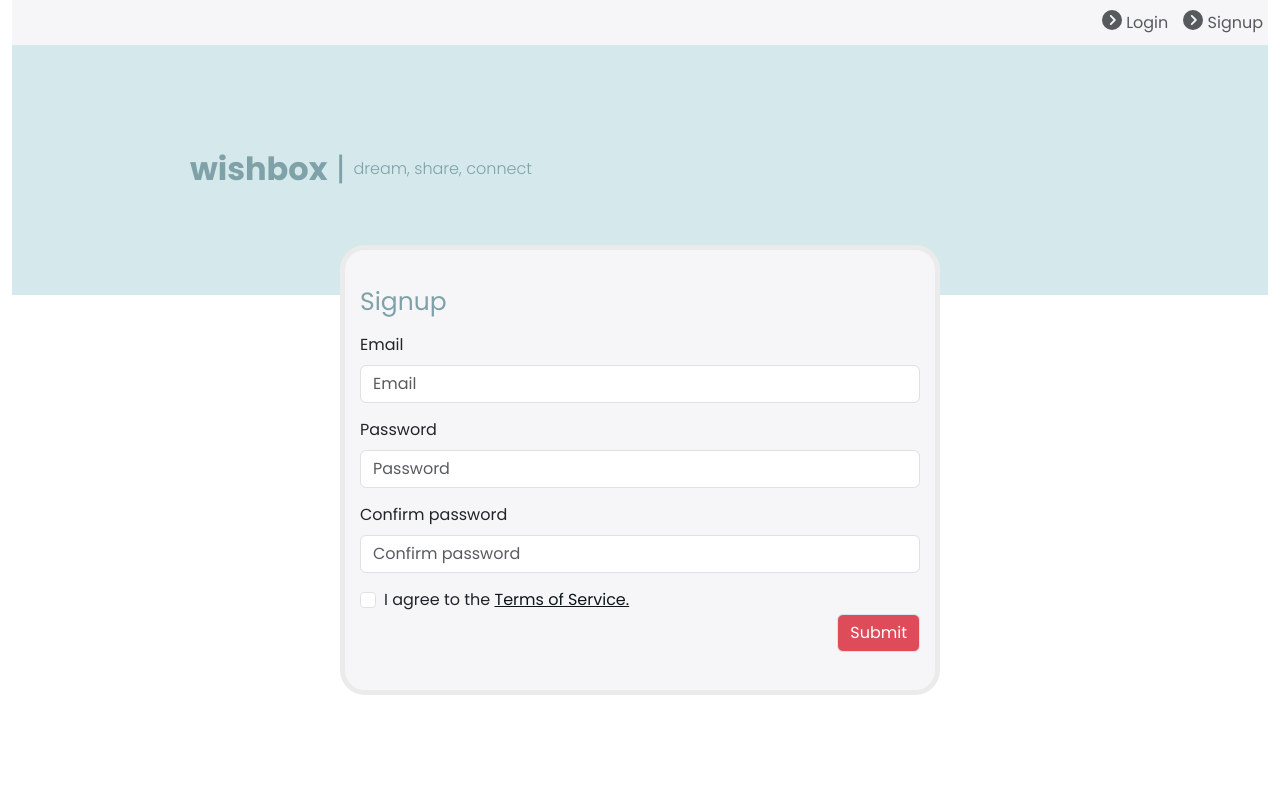
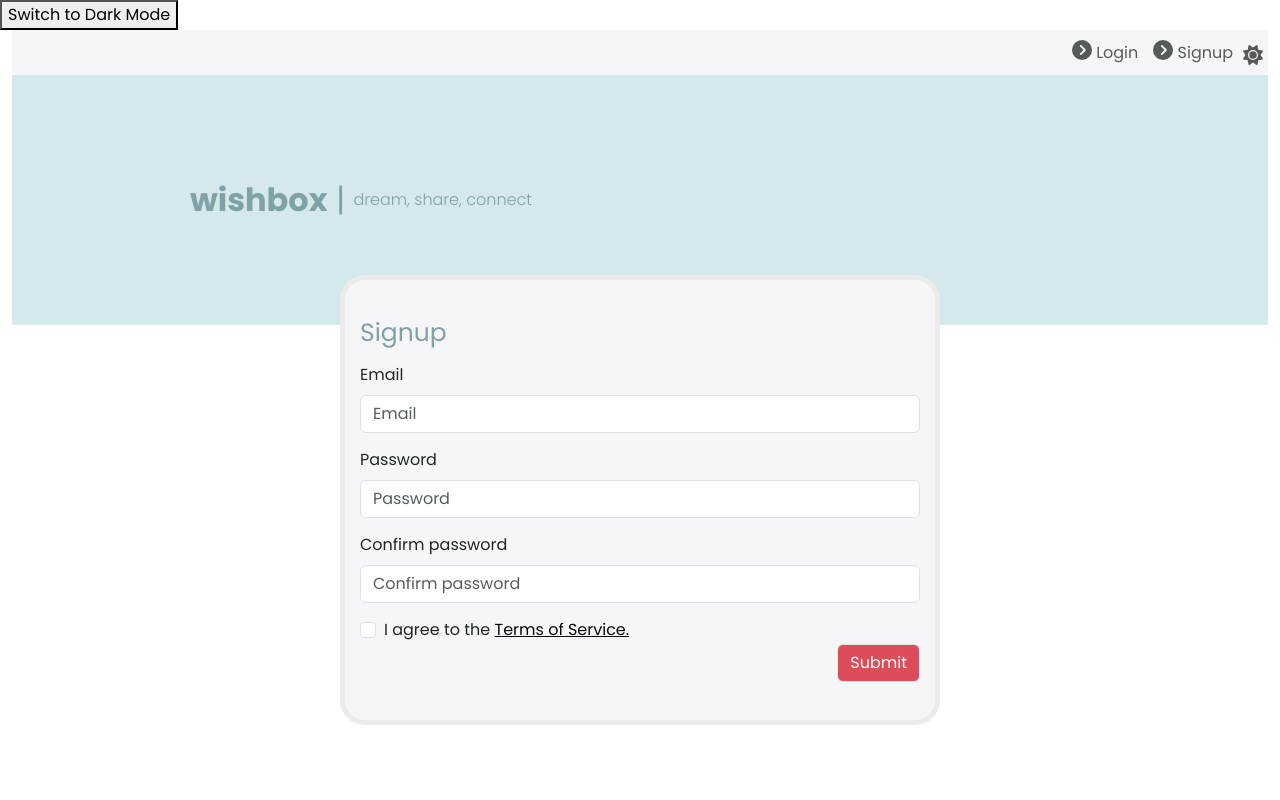
Before and after one commit to nestorjunior/list.me, a React (Vite) app: page /signup in a window 1280 px wide. Shown: the top 800 px of the page. Built offline with nearby package versions, Linux system fonts and the light colour scheme.

Commit message:
feat: include icons sun, moon

```diff
--- a/src/App.tsx
+++ b/src/App.tsx
@@ -1,20 +1,26 @@
-import { BrowserRouter as Router, Routes, Route } from 'react-router-dom'
-import { Home } from './pages/Home'
-import { LoginPage } from './pages/Login'
-import { SignupAccount } from './pages/Signup'
+import { BrowserRouter as Router } from 'react-router-dom';
+import { AppRoutes } from './routes/AppRoutes';
+import { ThemeProvider } from 'styled-components';
+import { lightTheme, darkTheme } from './styles/Theme';
+import { useState } from 'react';
 
 export function App() {
+  const [darkMode, setDarkMode] = useState(false);
+
+	const toggleTheme = () => {
+		setDarkMode(prevMode => !prevMode);
+	}
+
   return (
-    <>
+    <ThemeProvider theme={darkMode ? darkTheme : lightTheme}>
       <Router>
         <div className='App'>
-          <Routes>
-            <Route path='/' element={<Home />} />
-						<Route path='/login' element={<LoginPage />} />
-						<Route path='/signup' element={<SignupAccount />} />
-          </Routes>
+					<button onClick={toggleTheme}>
+            {darkMode ? 'Switch to Light Mode' : 'Switch to Dark Mode'}
+          </button>
+          <AppRoutes />
         </div>
       </Router>
-    </>
-  )
+    </ThemeProvider>
+  );
 }
--- a/src/assets/styles/_variables.scss
+++ b/src/assets/styles/_variables.scss
@@ -8,9 +8,9 @@
 	--blue-600: #7fa2a8!important;
 	--blue-800: #abd4ca!important;
 	--blue-900: #6da2a0!important;
-	--blue-bold: blue!important;
+	--blue-bold: #0000ff!important;
   --black-100: #525656!important;
-	--black-900: #0D171B!important;
+	--black-900: #090a0a!important;
   --orange-100: #fe9486!important;
   --orange-300: #FF3F25!important;
 	--orange-500: rgba(220, 53, 69, 1)!important;
@@ -22,7 +22,7 @@
   --gray-300: #B5BCC1!important;
 	--gray-400: #7A7A7A!important;
 	--gray-500: #212529bf!important;
-	--gray-600: rgba(33, 37, 41, 0.75)!important;
+	--gray-600: #212529bf!important;
 	--rose-100: #fbf6f6!important;
 }
 
--- a/src/components/Icons/index.tsx
+++ b/src/components/Icons/index.tsx
@@ -8,6 +8,8 @@ import {
 	faShareNodes,
 	faStar,
 	faThumbTack,
+	faSun,
+	faMoon,
 	faChevronDown
 } from '@fortawesome/free-solid-svg-icons';
 
@@ -21,6 +23,8 @@ import {
 	StyledIconsShareNodes,
 	StyledIconStar,
 	StyledIconThumbTack,
+	StyledIconSun,
+	StyledIconMoon,
 	StyledIconChevronDown
 } from './styles';
 
@@ -84,6 +88,18 @@ export function IconThumbTack () {
 	)
 }
 
+export function IconSun () {
+	return(
+		<StyledIconSun icon={faSun} />
+	)
+}
+
+export function IconMoon () {
+	return(
+		<StyledIconMoon icon={faMoon} />
+	)
+}
+
 export function IconChevronDown() {
   return (
     <StyledIconChevronDown icon={faChevronDown} />
--- a/src/components/Icons/styles.ts
+++ b/src/components/Icons/styles.ts
@@ -10,6 +10,8 @@ import {
 	faShareNodes,
 	faStar,
 	faThumbTack,
+	faSun,
+	faMoon,
 	faChevronDown
 } from '@fortawesome/free-solid-svg-icons';
 
@@ -124,6 +126,26 @@ export const StyledIconThumbTack = styled(FontAwesomeIcon).attrs({
 	margin-right: 0.625rem;
 `;
 
+export const StyledIconSun = styled(FontAwesomeIcon).attrs({
+	icon: faSun
+})`
+  cursor: pointer;
+  color: var(--gray-500);
+	margin-top: 5px;
+	font-size: 1.25rem;
+	margin-left: 0.625rem;
+`;
+
+export const StyledIconMoon = styled(FontAwesomeIcon).attrs({
+	icon: faMoon
+})`
+  cursor: pointer;
+  color: var(--gray-500);
+	margin-top: 5px;
+	font-size: 1.25rem;
+	margin-left: 0.625rem;
+`;
+
 // Function that affects the icon: show more products.
 const jump = keyframes`
   0% {
--- a/src/components/Navbar/index.tsx
+++ b/src/components/Navbar/index.tsx
@@ -1,5 +1,5 @@
 import Link from '../Link/';
-import { IconCircleChevronRight } from '../Icons';
+import { IconCircleChevronRight, IconSun, IconMoon } from '../Icons';
 import { NavbarContainer, Container } from './styles'
 
 
@@ -9,6 +9,7 @@ export function Navbar() {
       <Container>
 				<Link to="/login"><IconCircleChevronRight /> Login</Link>
 				<Link to="/signup"><IconCircleChevronRight /> Signup</Link>
+				<IconSun />
       </Container>
     </NavbarContainer>
   );
--- a/src/main.tsx
+++ b/src/main.tsx
@@ -3,7 +3,6 @@ import ReactDOM from 'react-dom/client'
 import { App } from './App.tsx'
 import './assets/styles/global.scss'
 import { ResetStyles } from './styles/ResetStyles'
-
 
 ReactDOM.createRoot(document.getElementById('root')!).render(
   <React.StrictMode>
--- /dev/null
+++ b/src/routes/AppRoutes.tsx
@@ -0,0 +1,15 @@
+import React from 'react';
+import { Routes, Route } from 'react-router-dom';
+import { Home } from '../pages/Home';
+import { LoginPage } from '../pages/Login';
+import { SignupAccount } from '../pages/Signup';
+
+export const AppRoutes = () => {
+  return (
+    <Routes>
+      <Route path="/" element={<Home />} />
+      <Route path="/login" element={<LoginPage />} />
+      <Route path="/signup" element={<SignupAccount />} />
+    </Routes>
+  );
+};
--- /dev/null
+++ b/src/styles/Theme.ts
@@ -0,0 +1,34 @@
+export const lightTheme = {
+	colors: {
+		white100: '#F6F6F8',
+		white200: '#d9d9e7',
+		blue100: '#9bc3c9',
+		blue200: '#6da2a0',
+		blue300: '#0000ff',
+		black100: '#0D171B',
+		black200: '#090a0a',
+		orange100: '#fe9486',
+		orange200: '#de4c5a',
+		gray100: '#B5BCC1',
+		gray200: '#212529bf',
+		rose100: '#fbf6f6'
+	},
+	fonts: {
+    primary: 'Roboto, sans-serif',
+    secondary: 'Arial, sans-serif',
+  },
+	hoverEffects: {
+    opacity: 0.8,
+  },
+};
+
+export const darkTheme = {
+  colors: {
+    white100: '#292929',
+    white200: '#1f1f1f',
+    blue100: '#1C3540',
+    blue300: '#253D4F',
+    gray100: '#383838',
+    gray200: '#323232',
+  },
+};
```
